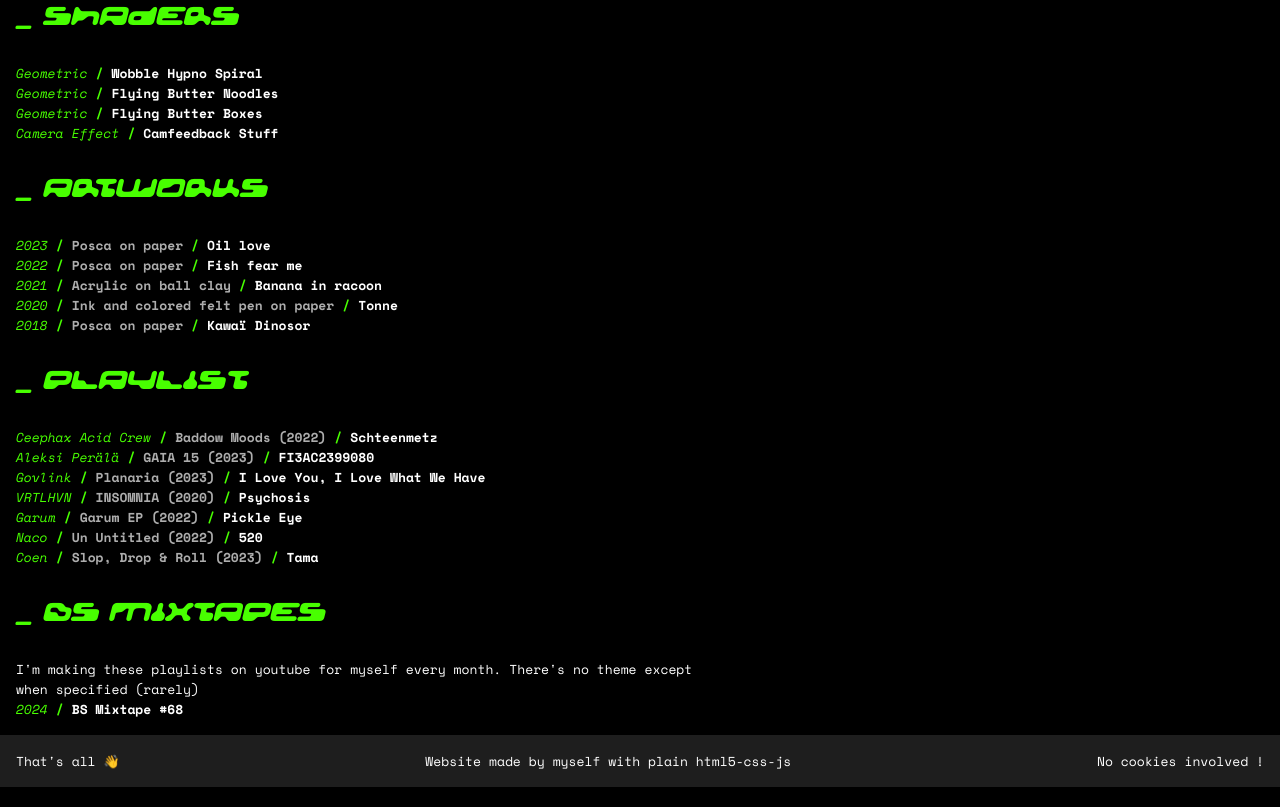
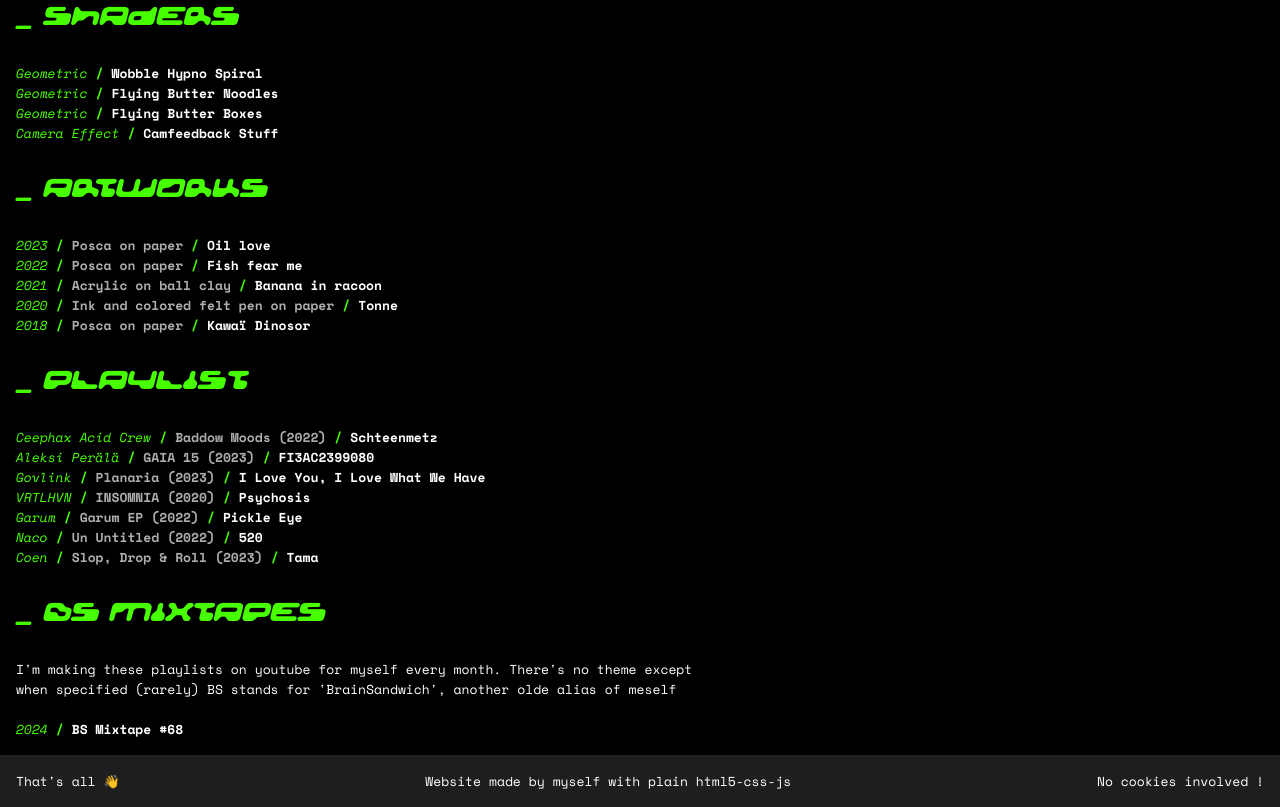
Before and after one commit to brainsandwich/brainsandwich.github.io, a plain HTML site: page index.html in a window 1280 px wide. Shown: the part 1897-2704 px from the top of the page. Drawn offline with nearby package versions, Linux system fonts and the light colour scheme.

Commit message:
Update BS Mixtape

```diff
--- a/index.html
+++ b/index.html
@@ -1021,11 +1021,20 @@
 
         <section>
             <h1>BS Mixtapes</h1>
-            <p>I'm making these playlists on youtube for myself every month. There's no theme except when specified (rarely)</p>
+            <p>
+                I'm making these playlists on youtube for myself every month. There's no theme except when specified (rarely)
+                BS stands for 'BrainSandwich', another olde alias of meself
+            </p>
+            <br/>
             <ul>
                 <li>
                     <span>2024</span>
-                    <span><a href="https://www.youtube.com/playlist?list=PLIfgJv0Cg07ctm5RB6cqFbSMcc8AdQuP4">BS Mixtape #68</a></span>
+                    <div>
+                        <div class='interactible'>BS Mixtape #68</div>
+                        <div class='details music'>
+                            <iframe width="500" height="500" src="https://www.youtube-nocookie.com/embed/videoseries?si=mgebsz3jbVSkHAQF&amp;controls=0&amp;list=PLIfgJv0Cg07ctm5RB6cqFbSMcc8AdQuP4" title="YouTube video player" frameborder="0" allow="accelerometer; autoplay; clipboard-write; encrypted-media; gyroscope; picture-in-picture; web-share" allowfullscreen></iframe>
+                        </div>
+                    </div>
                 </li>
             </ul>
         </section>
```
